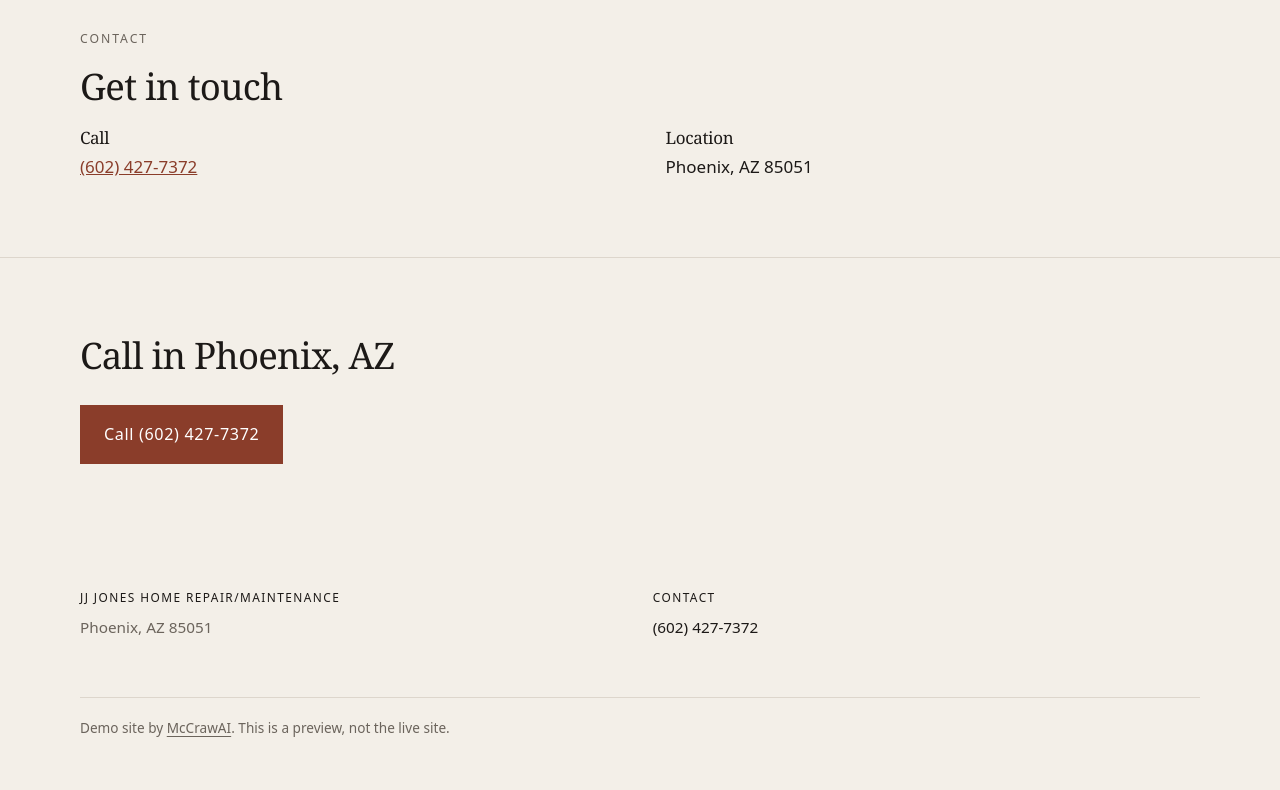
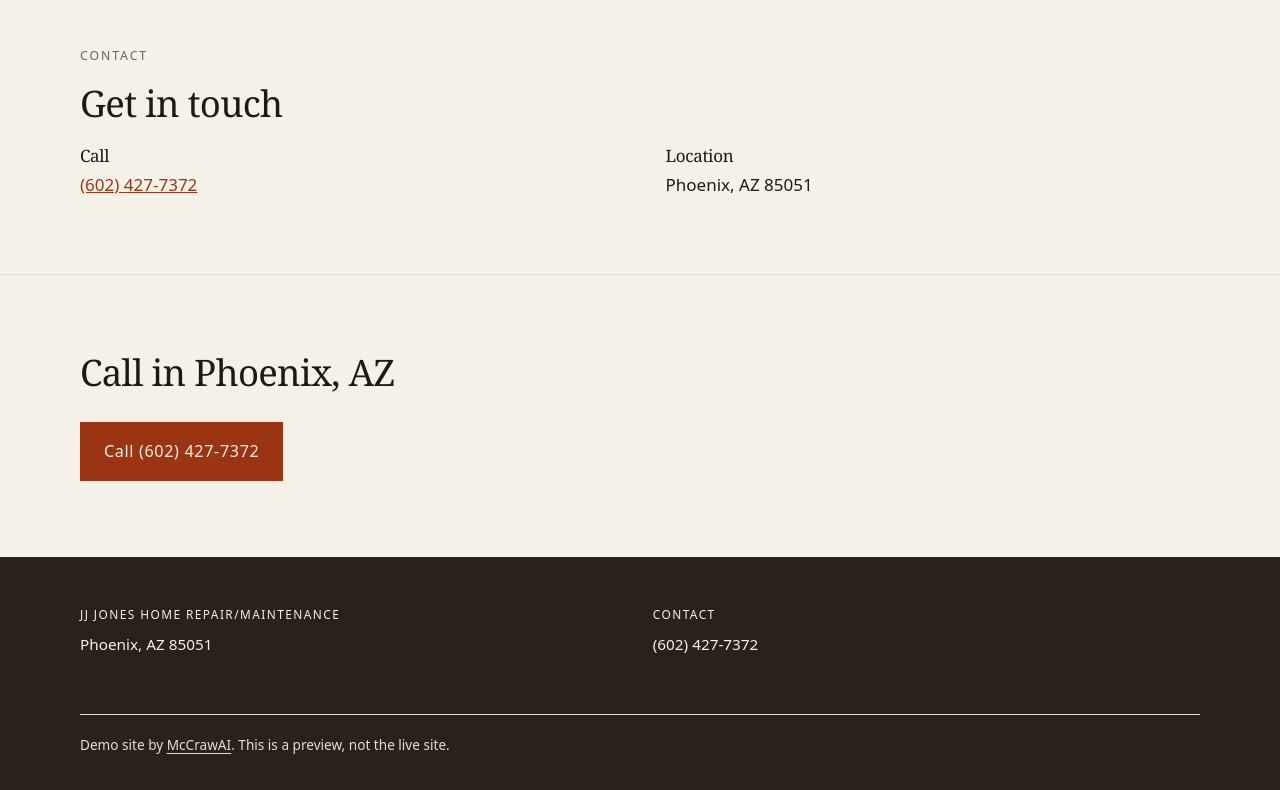
Before and after one commit to mccrawaiops/demo-jj-home-repair, a plain HTML site: page index.html in a window 1280 px wide. Shown: the part 1655-2445 px from the top of the page. Drawn offline with Linux system fonts and the light colour scheme.

Commit message:
Publish preview demo for JJ Jones Home Repair/Maintenance

```diff
--- a/index.html
+++ b/index.html
@@ -12,21 +12,21 @@
 <meta property="og:description" content="JJ Jones Home Repair/Maintenance in Phoenix, AZ 85051 — Care for the house you already have. Call (602) 427-7372.">
 <meta property="og:type" content="website">
 <meta property="og:url" content="https://mccrawaiops.github.io/demo-jj-home-repair/">
-
+<meta property="og:image" content="https://mccrawaiops.github.io/demo-jj-home-repair/img/logo.png">
 <meta name="twitter:card" content="summary">
-<meta name="theme-color" content="#f3efe8">
+<meta name="theme-color" content="#F6F1E8">
 <link rel="icon" href="img/favicon.png" type="image/png">
 <link rel="apple-touch-icon" href="img/favicon.png">
 
 <link rel="stylesheet" href="styles.css">
-<script type="application/ld+json">{"@context":"https://schema.org","@graph":[{"@type":"LocalBusiness","@id":"https://mccrawaiops.github.io/demo-jj-home-repair/#business","name":"JJ Jones Home Repair/Maintenance","url":"https://mccrawaiops.github.io/demo-jj-home-repair/","telephone":"+16024277372","address":{"@type":"PostalAddress","addressLocality":"Phoenix","addressRegion":"AZ","postalCode":"85051","addressCountry":"US"},"areaServed":[{"@type":"Place","name":"Phoenix, AZ"}]},{"@type":"WebPage","@id":"https://mccrawaiops.github.io/demo-jj-home-repair/","url":"https://mccrawaiops.github.io/demo-jj-home-repair/","name":"JJ Jones Home Repair/Maintenance","about":{"@id":"https://mccrawaiops.github.io/demo-jj-home-repair/#business"}}]}</script>
+<script type="application/ld+json">{"@context":"https://schema.org","@graph":[{"@type":"LocalBusiness","@id":"https://mccrawaiops.github.io/demo-jj-home-repair/#business","name":"JJ Jones Home Repair/Maintenance","url":"https://mccrawaiops.github.io/demo-jj-home-repair/","telephone":"+16024277372","address":{"@type":"PostalAddress","addressLocality":"Phoenix","addressRegion":"AZ","postalCode":"85051","addressCountry":"US"},"areaServed":[{"@type":"Place","name":"Phoenix, AZ"}],"logo":"https://mccrawaiops.github.io/demo-jj-home-repair/img/logo.png"},{"@type":"WebPage","@id":"https://mccrawaiops.github.io/demo-jj-home-repair/","url":"https://mccrawaiops.github.io/demo-jj-home-repair/","name":"JJ Jones Home Repair/Maintenance","about":{"@id":"https://mccrawaiops.github.io/demo-jj-home-repair/#business"}}]}</script>
 </head>
 <body class="layout-typographic base-light">
 <div class="preview-ribbon">Preview built by McCrawAI for JJ Jones Home Repair/Maintenance — not the live site</div>
 <a class="skip" href="#main">Skip to content</a>
 <header class="top" id="top">
   <div class="wrap bar">
-    <a href="index.html" class="brand"><span class="wordmark">JJ Jones Home Repair/Maintenance</span></a>
+    <a href="index.html" class="brand"><img src="img/logo.png" width="800" height="283" alt="JJ Jones Home Repair/Maintenance"></a>
     <a class="callbtn" href="tel:+16024277372">Call (602) 427-7372</a>
   </div>
 </header>
--- a/styles.css
+++ b/styles.css
@@ -1,22 +1,28 @@
-@font-face{font-family:'Source Serif 4';font-style:normal;font-weight:200 900;font-display:swap;src:url('fonts/source-serif-4.woff2') format('woff2')}
-@font-face{font-family:'Source Sans 3';font-style:normal;font-weight:200 900;font-display:swap;src:url('fonts/source-sans-3.woff2') format('woff2')}
-:root{--font-head:'Source Serif 4', Georgia, "Times New Roman", serif;--font-body:'Source Sans 3', system-ui, -apple-system, sans-serif;}
+@font-face{font-family:'Playfair Display';font-style:normal;font-weight:400 900;font-display:swap;src:url('fonts/playfair-display.woff2') format('woff2')}
+@font-face{font-family:'Hanken Grotesk';font-style:normal;font-weight:100 900;font-display:swap;src:url('fonts/hanken-grotesk.woff2') format('woff2')}
+:root{--font-head:'Playfair Display', Georgia, "Times New Roman", serif;--font-body:'Hanken Grotesk', system-ui, -apple-system, sans-serif;}
 
 /* Prospect demo styles. Two typefaces per site, injected as --font-head and --font-body. */
 :root{
-  --primary:#1c1917;
-  --accent:#8a3d2a;
-  --bg:#f3efe8;
-  --ink:#1c1917;
-  --muted:#6b645c;
-  --paper:#fffcf7;
-  --line:#ddd6cc;
-  --header:#f3efe8;
-  --header-ink:#1c1917;
+  --primary:#1C1917;
+  --accent:#9A3412;
+  --bg:#F6F1E8;
+  --ink:#1C1917;
+  --muted:#6B645C;
+  --paper:#FFFcf7;
+  --line:#DDD6CC;
+  --header:#2B211C;
+  --header-ink:#F6F1E8;
+  --btn-ink:#F6F1E8;
+  --secondary:#2B211C;
+  --footer:#2B211C;
+  --footer-ink:#F6F1E8;
+  --logo-h:64px;
+  --logo-max-w:280px;
   --ribbon:#3f2a1d;
   --font-head:Georgia,"Iowan Old Style","Times New Roman",serif;
   --font-body:system-ui,-apple-system,"Segoe UI",sans-serif;
-  --header-h:4.25rem;
+  --header-h:calc(var(--logo-h) + 1.5rem);
 }
 *,*::before,*::after{box-sizing:border-box}
 html{font-size:17px;-webkit-text-size-adjust:100%}
@@ -75,11 +81,11 @@ p{margin:0 0 1em}
   padding:.6rem 0;
 }
 .brand{display:flex;align-items:center;gap:.8rem;text-decoration:none;color:var(--header-ink);min-width:0}
-.brand img{height:44px;width:auto;max-width:200px}
+.brand img{height:var(--logo-h);width:auto;max-width:var(--logo-max-w)}
 .wordmark{font-family:var(--font-head);font-weight:500;font-size:1.05rem;line-height:1.2;letter-spacing:-0.02em}
 .callbtn{
   background:var(--accent);
-  color:#fff;
+  color:var(--btn-ink);
   text-decoration:none;
   font-weight:500;
   font-size:.9rem;
@@ -109,7 +115,7 @@ p{margin:0 0 1em}
 .btn{
   display:inline-block;
   background:var(--accent);
-  color:#fff;
+  color:var(--btn-ink);
   text-decoration:none;
   font-weight:500;
   font-size:.95rem;
@@ -155,7 +161,7 @@ p{margin:0 0 1em}
 .hero-bleed h1,.hero-bleed .eyebrow,.hero-bleed .lead{color:#f8f6f1}
 .hero-bleed .eyebrow{color:rgba(248,246,241,.78)}
 .hero-bleed .lead{color:rgba(248,246,241,.86)}
-.hero-bleed .btn{background:#fff;color:#161412;border-color:#fff}
+.hero-bleed .btn{background:var(--accent);color:var(--btn-ink);border-color:var(--accent)}
 @keyframes hero-settle{from{transform:scale(1.08);opacity:.7}to{transform:scale(1.04);opacity:1}}
 @keyframes fade-up{from{opacity:0;transform:translateY(.6rem)}to{opacity:1;transform:none}}
 .hero-bleed .hero-copy{animation:fade-up 1s ease both .2s}
@@ -259,12 +265,12 @@ blockquote.review{margin:0}
 .cta-band{padding:4.5rem 0;border-top:1px solid var(--line)}
 .cta-band h2{max-width:16ch}
 
-.foot{padding:3rem 0 2rem;font-size:.9rem;color:var(--muted)}
-.foot a{color:var(--ink);text-decoration:none}
+.foot{padding:3rem 0 2rem;font-size:.9rem;background:var(--footer);color:var(--footer-ink)}
+.foot a{color:var(--footer-ink);text-decoration:none}
 .cols{display:grid;gap:1.5rem;grid-template-columns:repeat(auto-fit,minmax(160px,1fr))}
-.foot h3{color:var(--ink);font-family:var(--font-body);font-size:.7rem;letter-spacing:.12em;text-transform:uppercase;font-weight:500;margin:0 0 .6rem}
-.credit{margin-top:2.5rem;padding-top:1.1rem;border-top:1px solid var(--line);font-size:.8rem;color:var(--muted)}
-.credit a{color:var(--muted);text-decoration:underline;text-underline-offset:3px}
+.foot h3{color:var(--footer-ink);font-family:var(--font-body);font-size:.7rem;letter-spacing:.12em;text-transform:uppercase;font-weight:500;margin:0 0 .6rem}
+.credit{margin-top:2.5rem;padding-top:1.1rem;border-top:1px solid currentColor;opacity:.9;font-size:.8rem}
+.credit a{color:inherit;text-decoration:underline;text-underline-offset:3px}
 
 /* Dark bases */
 .base-dark{background:var(--bg);color:var(--ink)}
```
Also changed, not shown: 404.html (+4 -4 lines), fonts/HankenGrotesk-OFL.txt (added), fonts/PlayfairDisplay-OFL.txt (added), fonts/hanken-grotesk.woff2 (added), fonts/playfair-display.woff2 (added), img/favicon.png, img/logo.png (added).
